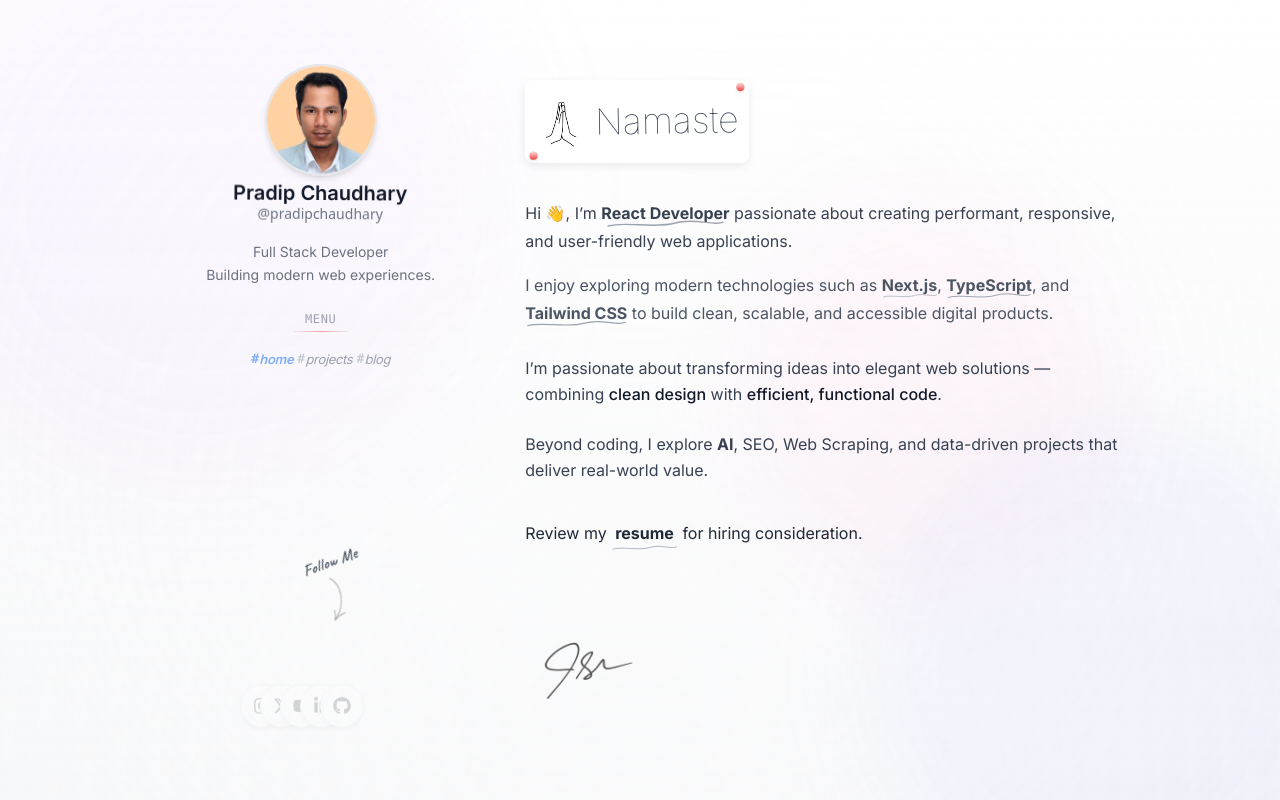
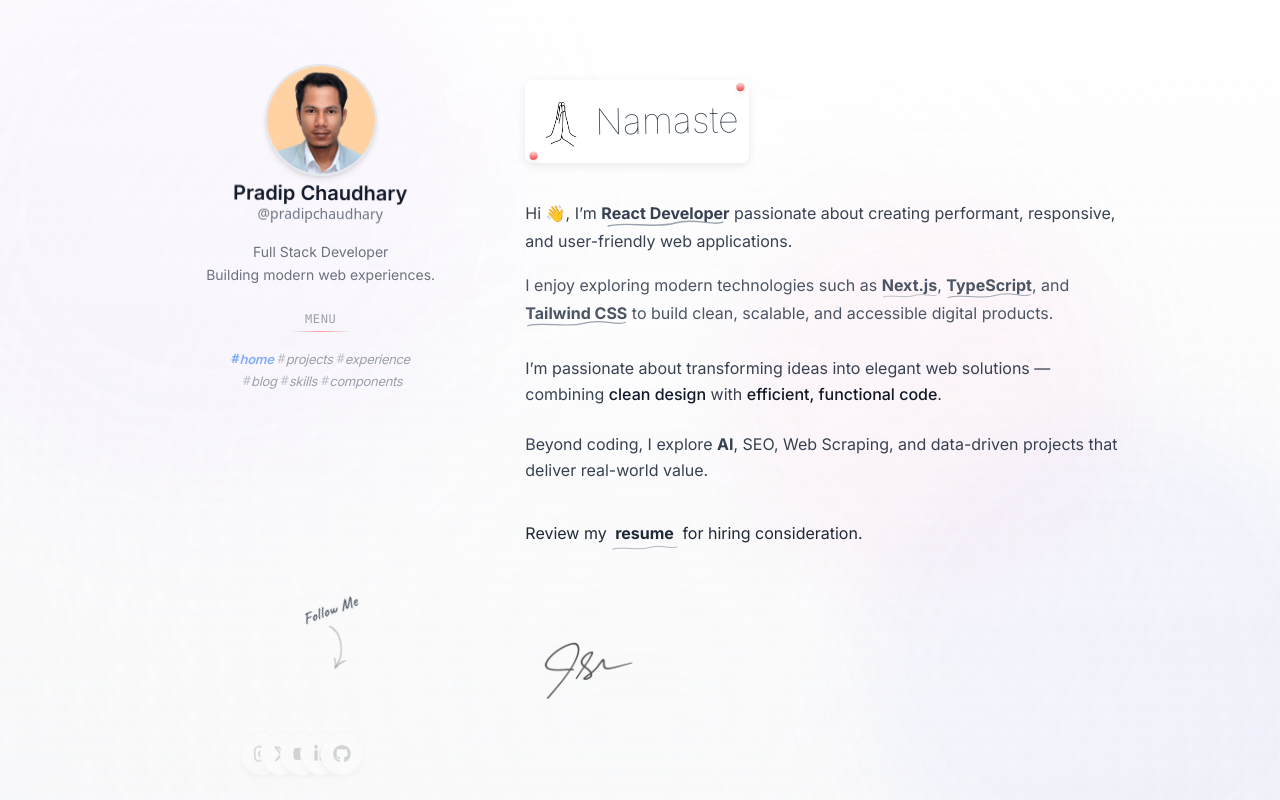
Before and after one commit to pradipchaudhary/portfolio.v3, a Next.js app: page / in a window 1280 px wide. Shown: the top 800 px of the page. Built offline with nearby package versions, Linux system fonts and the light colour scheme.

Commit message:
fixed the sidebar mollow me section issue

```diff
--- a/components/layout/sidebar/Navbar.tsx
+++ b/components/layout/sidebar/Navbar.tsx
@@ -15,8 +15,10 @@ const Navbar = () => {
   const navItems = [
     { label: "home", href: "/", id: "home" },
     { label: "projects", href: "/projects", id: "projects" },
-    // { label: "experience", href: "/#experience", id: "experience" },
+    { label: "experience", href: "/#experience", id: "experience" },
     { label: "blog", href: "/#blog", id: "blog" },
+    { label: "skills", href: "/#skills", id: "skills" },
+    { label: "components", href: "/#components", id: "components" },
   ];
 
   useEffect(() => {
--- a/components/layout/sidebar/Sidebar.tsx
+++ b/components/layout/sidebar/Sidebar.tsx
@@ -15,7 +15,7 @@ const Sidebar = () => {
         lg:sticky lg:top-0
         lg:h-screen
         flex flex-col justify-between
-        px-6 py-10 lg:py-16
+        px-6 py-10 lg:pt-16 lg:pb-4
       "
     >
       {/* ===== TOP SECTION ===== */}
--- a/components/ui/FollowMeSocial.tsx
+++ b/components/ui/FollowMeSocial.tsx
@@ -25,7 +25,7 @@ export default function FollowMeSocial() {
         initial={{ opacity: 0, y: -20, rotate: -20 }}
         animate={{ opacity: 1, y: 0 }}
         transition={{ delay: 0.6, duration: 0.6 }}
-        className={`absolute text-base font-semibold tracking-wide text-gray-600 text-center ${caveat.className}
+        className={`absolute text-base font-semibold tracking-wide text-gray-600 text-center animate-blinker ${caveat.className}
   top-0 left-[60%] -translate-x-1/2
   md:-top-14 md:left-1/2`}
       >
@@ -37,7 +37,7 @@ export default function FollowMeSocial() {
         initial={{ opacity: 0, scale: 0.8, rotate: 25 }}
         animate={{ opacity: 1, scale: 1, rotate: 45 }}
         transition={{ delay: 1, duration: 0.6 }}
-        className="absolute top-6 left-[60%] -translate-x-1/2
+        className="absolute top-6 left-[60%] -translate-x-1/2 animate-blinker
   md:-top-10 md:left-1/2"
       >
         <svg
--- a/components/ui/Signature.tsx
+++ b/components/ui/Signature.tsx
@@ -2,6 +2,7 @@ import Image from "next/image";
 
 const Signature = () => {
   return (
+    <>
       <Image
         src="/signature.png" // Replace with your image path
         alt="Signature of Pradip Chaudhary"
@@ -9,6 +10,8 @@ const Signature = () => {
         width={121} // Set desired width
         height={65} // Set desired height
       />
+    </>
+
   );
 };
 
--- a/tailwind.config.ts
+++ b/tailwind.config.ts
@@ -36,6 +36,16 @@ export default {
                     xl: '4rem',
                 },
             },
+            // Keyframes for fade-in animation
+            keyframes: {
+                blinker: {
+                "0%, 100%": { opacity: "1" },
+                "50%": { opacity: "0.75" },
+                },
+            },
+            animation: {
+                blinker: "blinker 0.8s ease-in-out infinite alternate",
+            },
         },
     },
     plugins: [],
```
Lines whose indentation alone changed are shown as unchanged.
